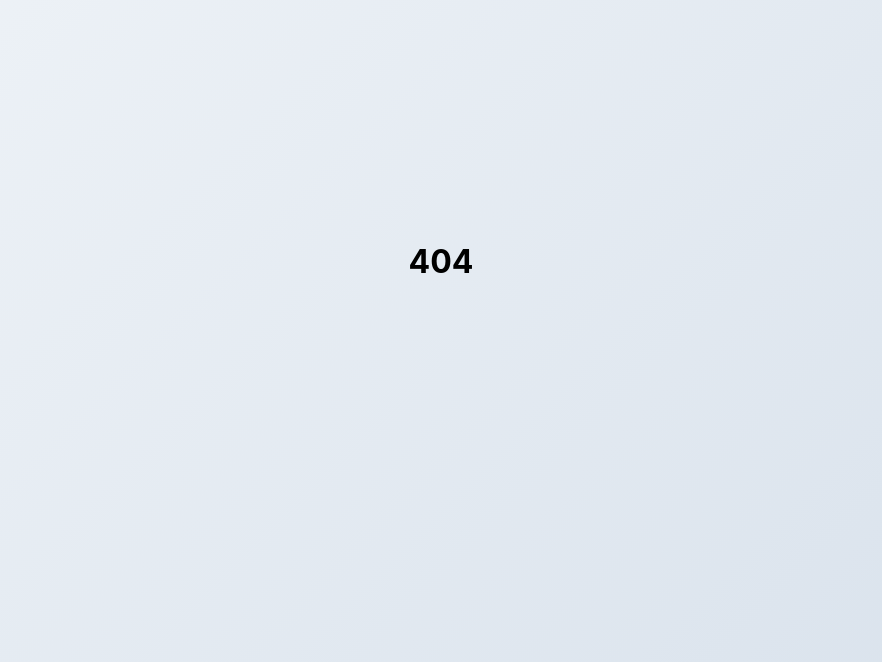
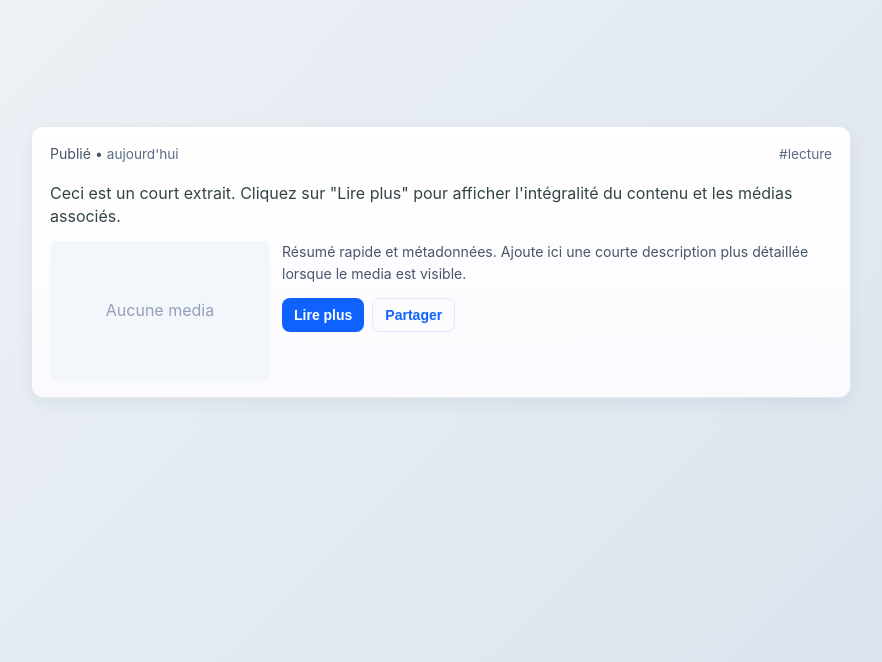
Before and after one commit to swediRoben/beesFrontEnd, a React (Vite) app: page /plus in a window 1280 px wide. Shown: the part 138-800 px from the top of the page, without its empty margins (199-1081 px from the left). Built offline with nearby package versions, Linux system fonts and the light colour scheme.

Commit message:
design change

```diff
--- a/src/main.jsx
+++ b/src/main.jsx
@@ -11,6 +11,7 @@ import Contact from './pages/contact.jsx'
 import Publication from './pages/publication.jsx';
 import { createBrowserRouter,RouterProvider } from 'react-router-dom'
 import { Toaster } from 'react-hot-toast';
+import Plus from './pages/plus.jsx';
 
 const router=createBrowserRouter([
   {
@@ -45,6 +46,10 @@ const router=createBrowserRouter([
     path:'contact',
     element:<Contact/>
   },
+   {
+    path:'plus',
+    element:<Plus/>
+  },
   {
     path:'*',
     element:(
--- a/src/pages/acceuil.jsx
+++ b/src/pages/acceuil.jsx
@@ -6,7 +6,7 @@ import {getAllProjets} from "../services/projectServices.jsx"
 const Acceuil = () => {
     const [datas, setDatas] = useState({data:[]});
    const dataPublication =async (page,size)=>{
-        const data=await getAllProjets(page,size);
+        const data=await getAllProjets(null,page,size);
         setDatas(data)
       }
 
--- a/src/pages/menu.module.css
+++ b/src/pages/menu.module.css
@@ -1219,6 +1219,23 @@ section {
 .date {
     font-size: 14px;
     color: var(--neutral-medium);
+    font-weight: 500;
+    display: inline-flex;
+    align-items: center;
+    gap: 6px;
+    letter-spacing: 0.2px;
+}
+
+.date::before {
+    content: "📅";
+    font-size: 14px;
+    opacity: 0.8;
+}
+
+.publication-card iframe {
+    width: 100%;
+    height: 12rem;
+    object-fit: cover;
 }
 
 .publication-content h3 {
--- a/src/pages/plus.jsx
+++ b/src/pages/plus.jsx
@@ -1,11 +1,203 @@
-import React from 'react';
+import React, { useState, useEffect } from 'react';
 
-const Plus = () => {
+// ReadMoreCard.jsx
+// Single-file React component that injects its CSS into the page so you have
+// both JSX and CSS in one place. Usage example is in the canvas comments.
+
+const styles = `
+.readmore-card{max-width:820px;margin:16px auto;font-family:Inter, system-ui, -apple-system, 'Segoe UI', Roboto, 'Helvetica Neue', Arial;color:#222}
+.card{background:linear-gradient(180deg, #fff, #fbfbff);border:1px solid #e6e9ef;border-radius:12px;box-shadow:0 6px 18px rgba(35,42,60,0.06);overflow:hidden}
+.card-header{display:flex;align-items:center;gap:12px;padding:16px 18px}
+.card-header .title{font-size:1.05rem;font-weight:600}
+.card-header .meta{margin-left:auto;font-size:0.85rem;color:#5b6b85}
+.card-body{padding:0 18px 16px}
+.excerpt{color:#344;line-height:1.45;margin-bottom:12px}
+.media{display:flex;gap:12px;align-items:flex-start}
+.media .thumb{flex:0 0 220px;height:140px;border-radius:8px;overflow:hidden;background:#f3f6fb;display:flex;align-items:center;justify-content:center}
+.media .thumb img, .media .thumb video{width:100%;height:100%;object-fit:cover}
+.media .content{flex:1}
+.controls{display:flex;gap:8px;margin-top:12px}
+.btn{background:#0f62fe;color:#fff;padding:8px 12px;border-radius:8px;border:none;cursor:pointer;font-weight:600}
+.btn.secondary{background:transparent;color:#0f62fe;border:1px solid rgba(15,98,254,0.12)}
+.pdf-link{display:inline-flex;align-items:center;gap:8px;text-decoration:none;padding:8px 10px;border-radius:8px;background:#fff;border:1px solid #e3e7f3;color:#0f62fe;font-weight:600}
+.readmore{padding:12px 18px;border-top:1px dashed #eef2fb;background:linear-gradient(180deg,#fbfcff, #fff);}
+.youtube-preview{position:relative;cursor:pointer}
+.youtube-preview::after{content:'▶';position:absolute;left:50%;top:50%;transform:translate(-50%,-50%);font-size:28px;color:rgba(255,255,255,0.95);background:rgba(15,98,254,0.9);width:54px;height:54px;border-radius:999px;display:flex;align-items:center;justify-content:center;box-shadow:0 6px 20px rgba(15,98,254,0.18)}
+.kv{font-size:0.88rem;color:#475569}
+@media (max-width:640px){.media{flex-direction:column}.media .thumb{width:100%;height:180px}}
+`;
+
+const Plus = ({
+  title,
+  excerpt = 'Ceci est un court extrait. Cliquez sur "Lire plus" pour afficher l\'intégralité du contenu et les médias associés.',
+  typeFichier,
+  image, // url string
+  videoUrl, // local video file url
+  youtubeId, // e.g. 'dQw4w9WgXcQ'
+  pdfUrl // download url for PDF
+})=>{
+  const [open, setOpen] = useState(false);
+  const [playingYoutube, setPlayingYoutube] = useState(false);
+
+  useEffect(()=>{
+    // inject styles once
+    if (!document.getElementById('readmore-card-styles')){
+      const s = document.createElement('style');
+      s.id = 'readmore-card-styles';
+      s.innerHTML = styles;
+      document.head.appendChild(s);
+    }
+  },[]);
+
+  alert(title)
+  const renderMedia = () => {
+    if (typeFichier==="VIDEO" && playingYoutube && youtubeId){
+      const src = `https://www.youtube.com/embed/${youtubeId}?autoplay=1&rel=0`;
+      return (
+        <div style={{width:'100%',aspectRatio:'16/9',borderRadius:8,overflow:'hidden'}}>
+          <iframe
+            title="youtube-player"
+            src={src}
+            frameBorder="0"
+            allow="autoplay; encrypted-media"
+            allowFullScreen
+            style={{width:'100%',height:'100%'}}
+          />
+        </div>
+      );
+    }
+
+    if (typeFichier==="VIDEO" && videoUrl){
+      return (
+        <video controls src={videoUrl} style={{width:'100%',borderRadius:8}} />
+      );
+    }
+
+    if (typeFichier==="IMAGES" && image){
+      return (
+        <img src={image} alt="vignette" />
+      );
+    }
+
+    if (typeFichier==="VIDEO" && youtubeId){
+      // show thumbnail with play button
+      const thumb = `https://img.youtube.com/vi/${youtubeId}/hqdefault.jpg`;
+      return (
+        <div className="youtube-preview thumb" onClick={()=>setPlayingYoutube(true)}>
+          <img src={thumb} alt="youtube thumb" />
+        </div>
+      );
+    }
+
     return (
-        <div>
+      <div className="thumb" style={{display:'flex',alignItems:'center',justifyContent:'center',color:'#93a0b9'}}>
+        Aucune media
+      </div>
+    );
+  };
+
+  return (
+    <div className="readmore-card">
+      <div className="card" role="article" aria-labelledby="rm-title">
+        <div className="card-header">
+          <div>
+            <div id="rm-title" className="title">{title}</div>
+            <div className="kv">Publié • <span className="meta">aujourd'hui</span></div>
+          </div>
+          <div className="meta">#lecture</div>
+        </div>
+
+        <div className="card-body">
+          <div className="excerpt">{excerpt}</div>
+
+          <div className="media">
+            <div className="thumb">
+              {renderMedia()}
+            </div>
+
+            <div className="content">
+              <div className="kv">Résumé rapide et métadonnées. Ajoute ici une courte description plus détaillée lorsque le media est visible.</div>
+
+              <div className="controls">
+                <button className="btn" onClick={()=>setOpen(o=>!o)} aria-expanded={open}>
+                  {open ? 'Réduire' : 'Lire plus'}
+                </button>
+
+                {pdfUrl && typeFichier==="PDF" && (
+                  <a className="pdf-link" href={pdfUrl} target="_blank" rel="noopener noreferrer" download>
+                    Télécharger PDF
+n                  </a>
+                )}
+
+                <button className="btn secondary" onClick={()=>{navigator.clipboard?.writeText(window.location.href)}} title="Copier le lien">
+                  Partager
+                </button>
+              </div>
+            </div>
+          </div>
 
         </div>
-    );
+
+        {open && (
+          <div className="readmore">
+            <div style={{paddingBottom:12}}>
+              <strong>Contenu complet :</strong>
+              <p style={{marginTop:8}}>Voici le contenu détaillé qui s'affiche quand l'utilisateur clique sur "Lire plus". Tu peux y mettre un article complet, des étapes, des citations, ou tout autre bloc HTML riche.</p>
+            </div>
+
+            <div>
+              {/* If there's a youtubeId but the user hasn't clicked the thumb, show a button to open inline */}
+              {youtubeId && !playingYoutube && (
+                <div style={{marginBottom:12}}>
+                  <button className="btn" onClick={()=>setPlayingYoutube(true)}>Voir la vidéo YouTube</button>
+                </div>
+              )}
+
+              {/* Show media large when open */}
+              <div style={{marginTop:8}}>
+                {playingYoutube || videoUrl ? (
+                  <div style={{width:'100%',aspectRatio:'16/9'}}>
+                    {renderMedia()}
+                  </div>
+                ) : (
+                  <div style={{color:'#475569'}}>Aucun média supplémentaire.</div>
+                )}
+              </div>
+
+              {/* Optional PDF inline preview (simple) */}
+              {pdfUrl && (
+                <div style={{marginTop:12}}>
+                  <div style={{fontWeight:700, marginBottom:8}}>Aperçu du PDF</div>
+                  <iframe src={pdfUrl} title="pdf-preview" style={{width:'100%',height:420,border:'1px solid #e6e9ef',borderRadius:8}} />
+                </div>
+              )}
+            </div>
+
+          </div>
+        )}
+
+      </div>
+    </div>
+  );
 }
 
+/*
+Usage example:
+
+import ReadMoreCard from './ReadMoreCard.jsx';
+
+<ReadMoreCard
+  title="Comment bien utiliser nodemon"
+  excerpt="Un guide court pour démarrer rapidement..."
+  image="/assets/thumb.jpg"
+  // or videoUrl="/media/intro.mp4"
+  // or youtubeId="dQw4w9WgXcQ"
+  pdfUrl="/docs/guide.pdf"
+/>
+
+This single file injects its CSS automatically. If you prefer to extract the CSS, copy the 'styles' string content
+and save it into a ReadMoreCard.css file, then remove the injection code in useEffect.
+*/
+
+
 export default Plus;
--- a/src/pages/publication.jsx
+++ b/src/pages/publication.jsx
@@ -3,6 +3,7 @@ import styles from "./menu.module.css";
 import Menu from "./menu.jsx"
 import Fooler from "./fooler.jsx";
 import {getAllPublications} from "../services/publicationServices"
+
 const Publication = () => {
     const [datas, setDatas] = useState({data:[]});
     const [page,setPage]=useState(1);
@@ -28,8 +29,9 @@ const Publication = () => {
         }
 
     }
-    useEffect(() => {
-    dataPublication(page,9)
+
+     useEffect(() => {
+    dataPublication(page,6)
     },[page]);
   return (
     <div className={styles.contenerprojet}>
@@ -38,11 +40,11 @@ const Publication = () => {
    <section className={styles["filter-section"]}>
         <div className={`${styles.container}`}>
             <div className={styles["filter-buttons"]}>
-                <button className={`${styles["filter-btn"]} ${styles.active}`} onClick={()=>fecthDataBy(null,page,9)}>Tous</button>
-                <button className={styles["filter-btn"]} onClick={()=>fecthDataBy("RAPPORTS",page,9)}>Rapports</button>
-                <button className={styles["filter-btn"]} onClick={()=>fecthDataBy("ACTUALITES",page,9)}>Actualités</button>
-                <button className={styles["filter-btn"]} onClick={()=>fecthDataBy("NEWSLETTER",page,9)}>Newsletter</button>
-                <button className={styles["filter-btn"]} onClick={()=>fecthDataBy("TEMOIGNAGE",page,9)}>Témoignages</button>
+                <button className={`${styles["filter-btn"]} ${styles.active}`} onClick={()=>fecthDataBy(null,1,6)}>Tous</button>
+                <button className={styles["filter-btn"]} onClick={()=>fecthDataBy("RAPPORTS",1,6)}>Rapports</button>
+                <button className={styles["filter-btn"]} onClick={()=>fecthDataBy("ACTUALITES",1,6)}>Actualités</button>
+                <button className={styles["filter-btn"]} onClick={()=>fecthDataBy("NEWSLETTER",1,6)}>Newsletter</button>
+                <button className={styles["filter-btn"]} onClick={()=>fecthDataBy("TEMOIGNAGE",1,6)}>Témoignages</button>
             </div>
         </div>
     </section>
```
